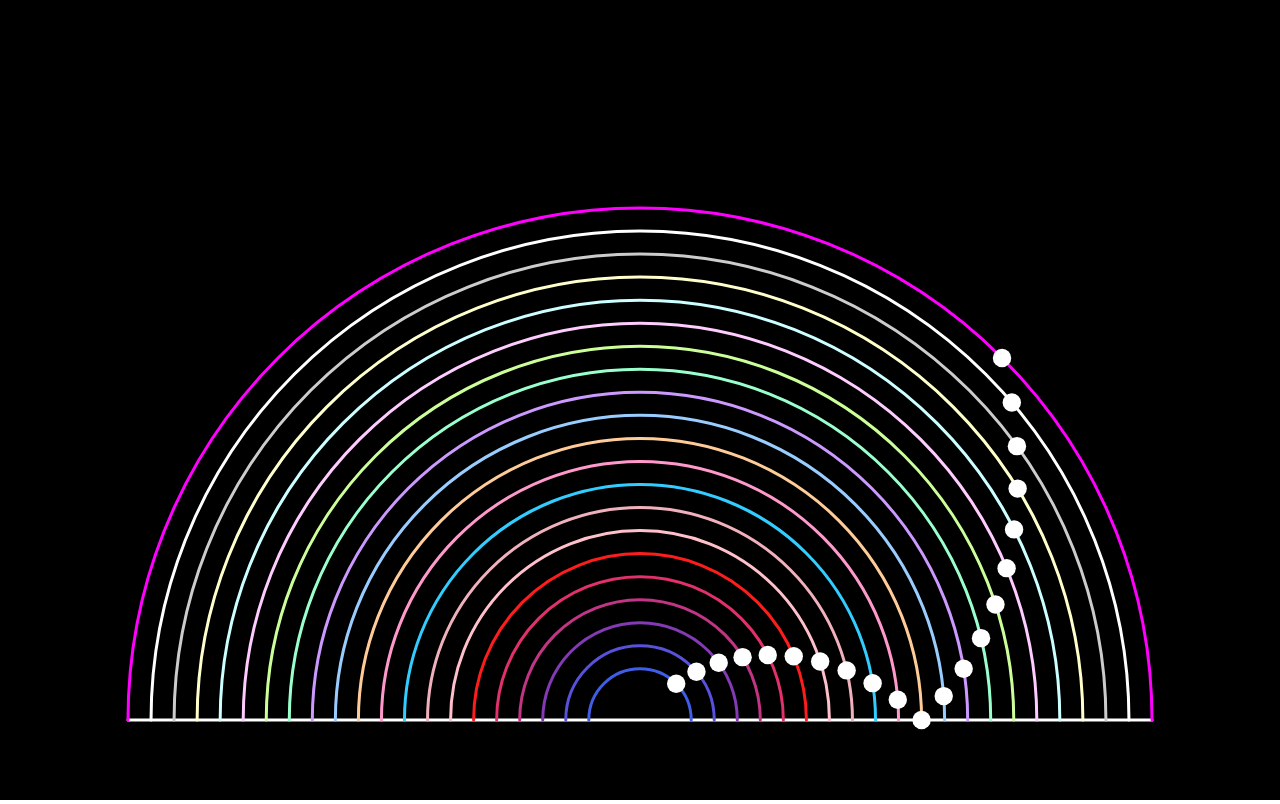
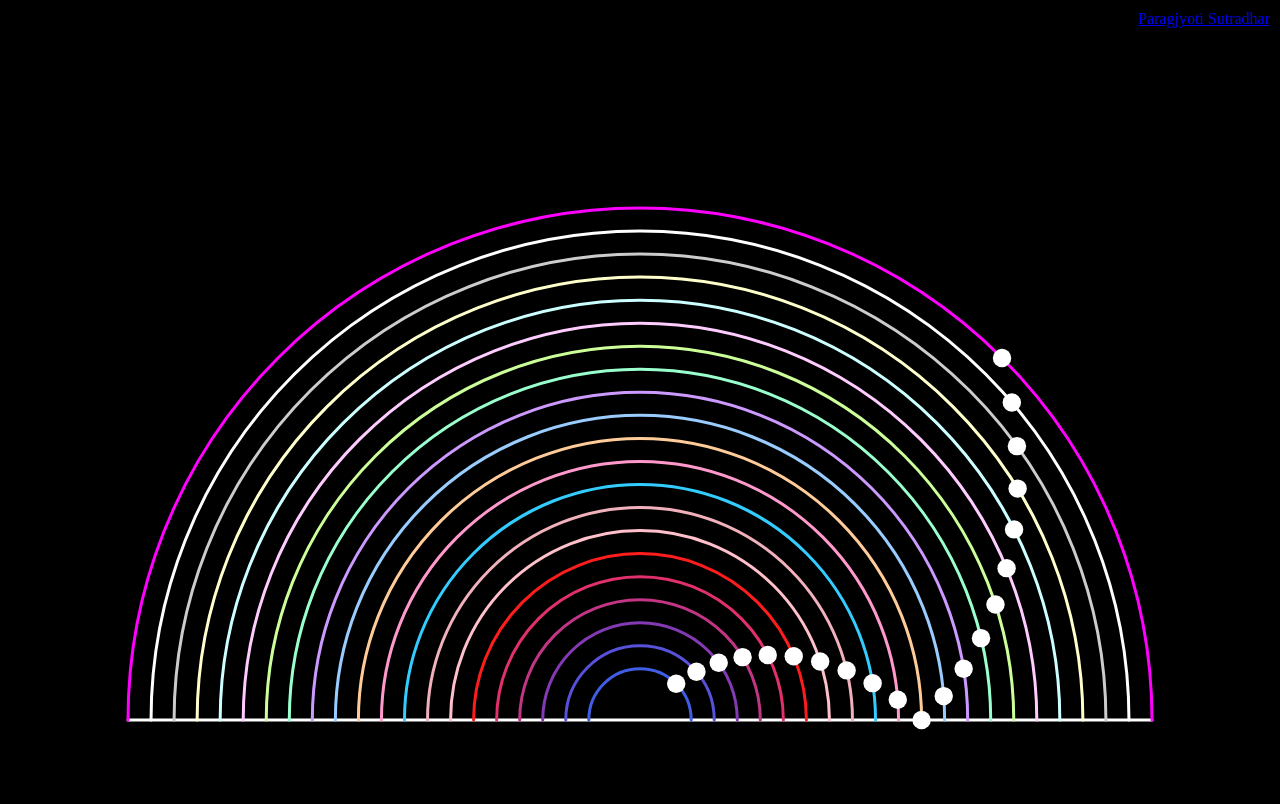
Before and after one commit to paragjyoti000/Pendulam, a website built with Vite: page index.html in a window 1280 px wide. Built offline with nearby package versions, Linux system fonts and the light colour scheme.

Commit message:
2nd commit

```diff
--- a/index.html
+++ b/index.html
@@ -4,10 +4,16 @@
         <meta charset="UTF-8" />
         <link rel="icon" type="image/svg+xml" href="/vite.svg" />
         <meta name="viewport" content="width=device-width, initial-scale=1.0" />
-        <title>Vite App</title>
+        <title>Pendulum</title>
     </head>
-    <body>
-        <canvas id="canvas"></canvas>
+    <body
+        style="margin: 0; padding: 0; overflow: hidden; background-color: black"
+    >
+        <div style="position: absolute; top: 0; right: 0; padding: 10px">
+            By
+            <a href="https://github.com/paragjyoti000/">Paragjyoti Sutradhar</a>
+        </div>
+        <canvas id="canvas" style="width: 100%; height: 100vh"></canvas>
         <script type="module" src="/main.js"></script>
     </body>
 </html>
--- a/style.css
+++ b/style.css
@@ -4,8 +4,11 @@
     box-sizing: border-box;
 }
 
+body {
+    background-color: black;
+}
+
 #canvas {
     width: 100%;
     height: 100vh;
-    background-color: black;
 }
```
